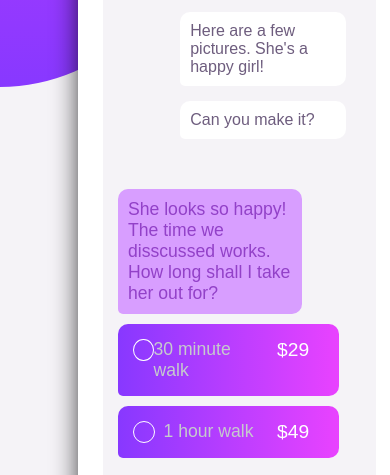
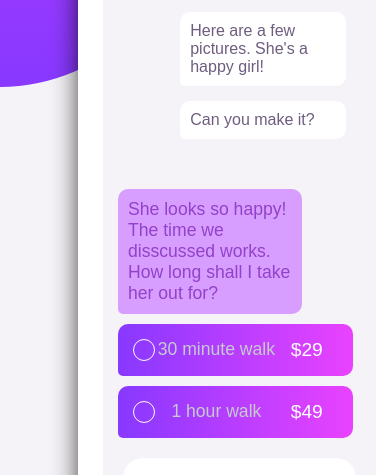
Before and after one commit to maratdev0210/chat-app-design, a plain HTML site: page index.html in a window 390 px wide. Shown: the part 588-1063 px from the top of the page. Drawn offline with Linux system fonts and the light colour scheme.

Commit message:
code refactor

```diff
--- a/styles/chat.css
+++ b/styles/chat.css
@@ -6,7 +6,6 @@
 }
 
 .chat > * {
-
     background-color: hsl(270, 20%, 96%);
 }
 
@@ -78,7 +77,6 @@
     background-color: hsl(276, 100%, 81%);
     margin-left: 15px;
     margin-bottom: 10px;
-
     font-size: 1.1rem;
     border: none;
 }
@@ -87,7 +85,7 @@
     margin-bottom: 0px;
 }
 
-.dialog-left .first-option::before {
+.dialog-left .first-option::before, .dialog-left .second-option::before {
     content: "";
     display: inline-block;
     border: solid 1px white;
@@ -95,16 +93,6 @@
     width: 20px;
     height: 20px;
 }
-
-.dialog-left .second-option::before {
-    content: "";
-    display: inline-block;
-    border: solid 1px white;
-    border-radius: 50%;
-    width: 20px;
-    height: 20px;
-}
-
 
 .dialog-left .option {
     background: linear-gradient(90deg, hsl(264, 100%, 61%),
@@ -115,7 +103,6 @@
     width: 50%;
     padding: 15px;
 }
-
 
 .dialog-left .first-option, .dialog-left .second-option {
     display: flex;
@@ -219,11 +206,9 @@
     .island-section {
         width: 30vw;
         height: 20px;
-        background-color: white;
     }
 
     .dialog-left {
-        color: hsl(276, 55%, 52%);
         padding-top: 25px;
     }
 
@@ -232,45 +217,28 @@
     }
 
     .dialog-left .first-option::before {
-        content: "";
-        display: inline-block;
-        border: solid 1px white;
         border-radius: 50%;
         width: 20px;
         height: 20px;
     }
 
     .dialog-left .second-option::before {
-        content: "";
-        display: inline-block;
-        border: solid 1px white;
         border-radius: 50%;
         width: 20px;
         height: 20px;
     }
 
-
     .dialog-left .option {
-        background: linear-gradient(90deg, hsl(264, 100%, 61%),
-         hsl(293, 100%, 63%));
-        color:  hsl(206, 6%, 79%);
-        margin-top: 0px;
-        margin-bottom: 10px;
-        width: 70%;
+        width: 75%;
         padding: 15px;
     }
 
-    .dialog-left .first-option, .dialog-left .second-option {
-        display: flex;
-        justify-content: space-between;
-    }
-
     .dialog-left .option span[class="price"] {
-        color: white;
         font-size: 1.2rem;
     }
 
     .dialog-left .option span[class="choice"] {
+        padding-left: 2px;
         font-size: 1.1rem;
     }
 
@@ -279,7 +247,6 @@
     }
 
     .dialog-right {
-        color: hsl(271, 15%, 43%);
         padding: 15px;
     }
 
@@ -294,18 +261,4 @@
     .dialog-right .pictures img {
         width: 15vw;
     }
-
-    .message-box {
-        padding: 20px;
-        color: hsl(206, 6%, 79%);
-        font-size: 1.1rem;
-    }
-
-    .message-box .input {
-        border: solid 1px black;
-        padding: 20px;
-        border-radius: 20px;
-        background-color: white;
-        border: none;
-    }
 }
```
